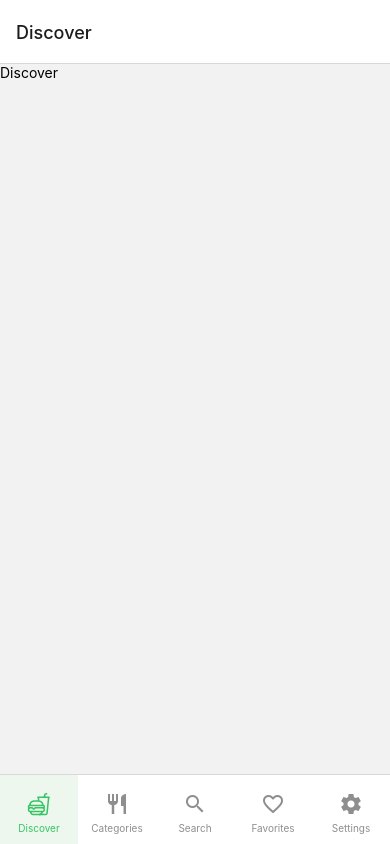
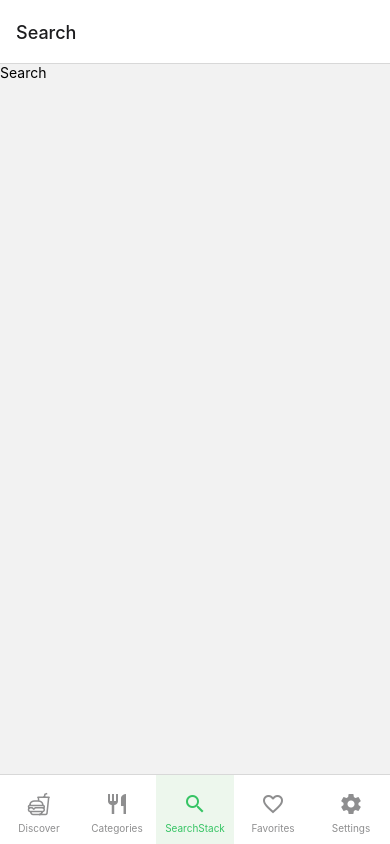
Before and after one commit to godkingjay/Authentic-Pinoy-Recipes-App, a React Native app: screen /SearchStack in a window 390 px wide. Built offline with nearby package versions, Linux system fonts and the light colour scheme.

Commit message:
ADD: Stack | Search

```diff
--- a/App.js
+++ b/App.js
@@ -1,6 +1,6 @@
 import { StatusBar } from 'expo-status-bar';
 import { Text, View } from 'react-native';
-import BottomNavigator from './routes/bottomNavigation';
+import BottomNavigator from './routes/BottomNavigation';
 import { SafeAreaProvider } from 'react-native-safe-area-context';
 
 import globalStyles from './assets/styles/globalStyles';
--- /dev/null
+++ b/routes/SearchStack.js
@@ -0,0 +1,21 @@
+import React from "react";
+import { createNativeStackNavigator } from "@react-navigation/native-stack";
+import Search from "../screens/Search";
+
+const Stack = createNativeStackNavigator();
+
+const SearchStack = () => (
+  <Stack.Navigator
+    initialRouteName="Search"
+    screenOptions = {{
+      headerShown: true
+    }}
+  >
+    <Stack.Screen
+      name="Search"
+      component={ Search }
+    />
+  </Stack.Navigator>
+);
+
+export default SearchStack;
--- a/routes/bottomNavigation.js
+++ b/routes/bottomNavigation.js
@@ -3,7 +3,7 @@ import { NavigationContainer } from "@react-navigation/native";
 import { createBottomTabNavigator } from "@react-navigation/bottom-tabs";
 import DiscoverStack from "./DiscoverStack";
 import CategoriesStack from "./CategoriesStack";
-import Search from "../screens/Search";
+import SearchStack from "./SearchStack";
 import Favorites from "../screens/Favorites";
 import Settings from "../screens/Settings";
 import { Icon } from "react-native-elements";
@@ -41,7 +41,7 @@ export default function BottomNavigator(){
               <Icon type="material-icons" name="restaurant" color={ props.color }/>
             )
           }}/>
-        <Tab.Screen name="Search" component={Search}
+        <Tab.Screen name="SearchStack" component={SearchStack}
           options={{
             tabBarIcon: (props) => (
               <Icon type="material-icons" name="search" color={ props.color }/>
```
